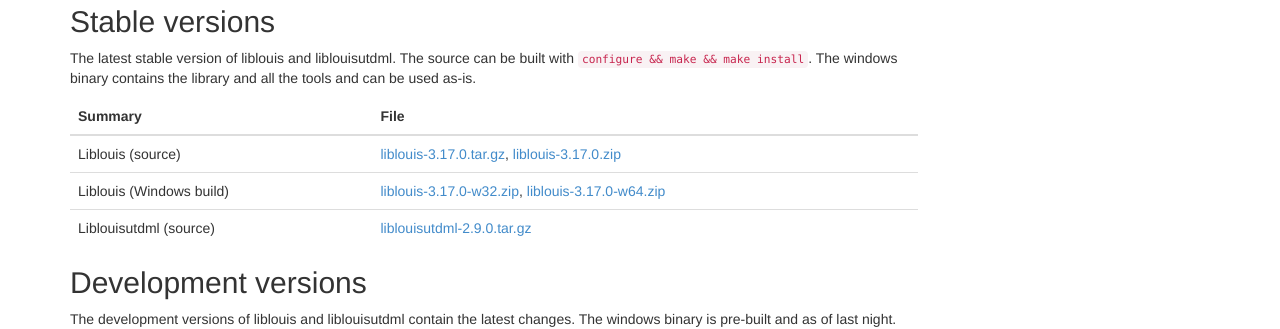
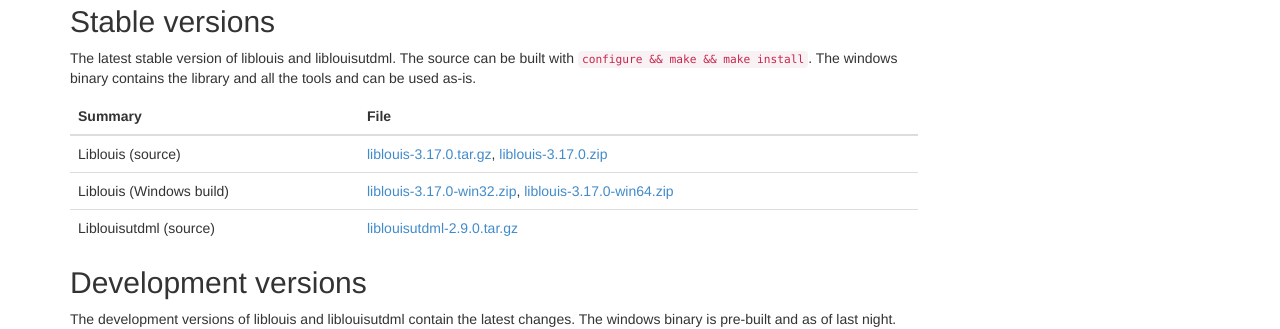
Before and after one commit to liblouis/liblouis.github.io, a Jekyll site: the page built from downloads/index.md, in a window 1280 px wide and 1210 px high. Shown: the part 195-524 px from the top of the window. Built offline with Jekyll 4.4.1, drawn with Linux system fonts in a browser that asks for light colours.

Commit message:
Make the names of the windows binaries *win32* as before

```diff
--- a/downloads/index.md
+++ b/downloads/index.md
@@ -11,7 +11,7 @@ binary contains the library and all the tools and can be used as-is.
 |Summary|File|
 |---------|
 |Liblouis (source)|[liblouis-3.17.0.tar.gz](https://github.com/liblouis/liblouis/releases/download/v3.17.0/liblouis-3.17.0.tar.gz), [liblouis-3.17.0.zip](https://github.com/liblouis/liblouis/releases/download/v3.17.0/liblouis-3.17.0.zip)|
-|Liblouis (Windows build)|[liblouis-3.17.0-w32.zip](https://github.com/liblouis/liblouis/releases/download/v3.17.0/liblouis-3.17.0-w32.zip), [liblouis-3.17.0-w64.zip](https://github.com/liblouis/liblouis/releases/download/v3.17.0/liblouis-3.17.0-w64.zip)|
+|Liblouis (Windows build)|[liblouis-3.17.0-win32.zip](https://github.com/liblouis/liblouis/releases/download/v3.17.0/liblouis-3.17.0-win32.zip), [liblouis-3.17.0-win64.zip](https://github.com/liblouis/liblouis/releases/download/v3.17.0/liblouis-3.17.0-win64.zip)|
 |Liblouisutdml (source)|[liblouisutdml-2.9.0.tar.gz](https://github.com/liblouis/liblouisutdml/releases/download/v2.9.0/liblouisutdml-2.9.0.tar.gz)|
 {: .table}
 
```
